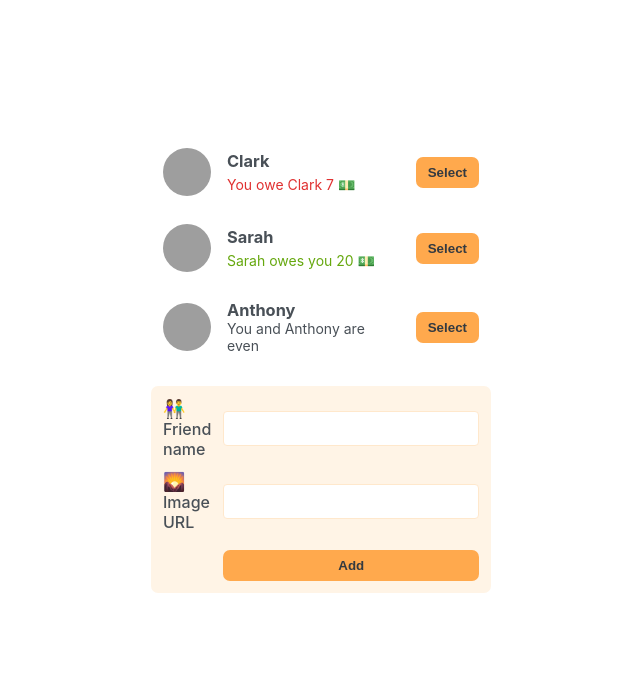
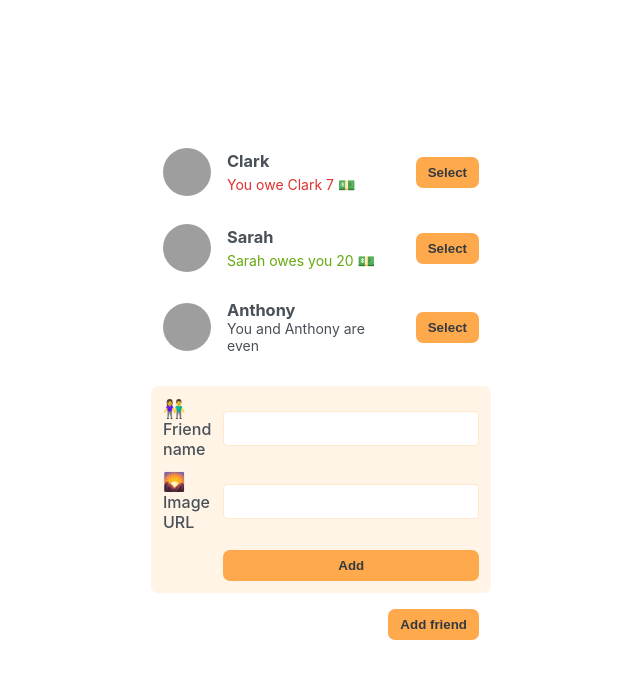
Before and after one commit to Jpkeys29/Bill-Splitter-React, a React (Create React App) app: page / in a window 1280 px wide. Shown: the top 678 px of the page, without its empty margins (79-719 px from the left). Built offline with nearby package versions, Linux system fonts and the light colour scheme; grey boxes are pictures that could not be loaded.

Commit message:
Add add-friend reusable button

```diff
--- a/src/App.js
+++ b/src/App.js
@@ -25,6 +25,7 @@ export default function App() {
       <div className="sidebar">
         <FriendList />
         <FormAddFriend />
+        <Button>Add friend</Button>
       </div>
     </div>
   );
@@ -57,7 +58,7 @@ function Friend ({friend}) {
 }
 
 function Button ({children}) {
-  return <button className="button">{children}</button>
+  return <button className="button">{children}</button>;
 }
 
 function FormAddFriend () {
```
